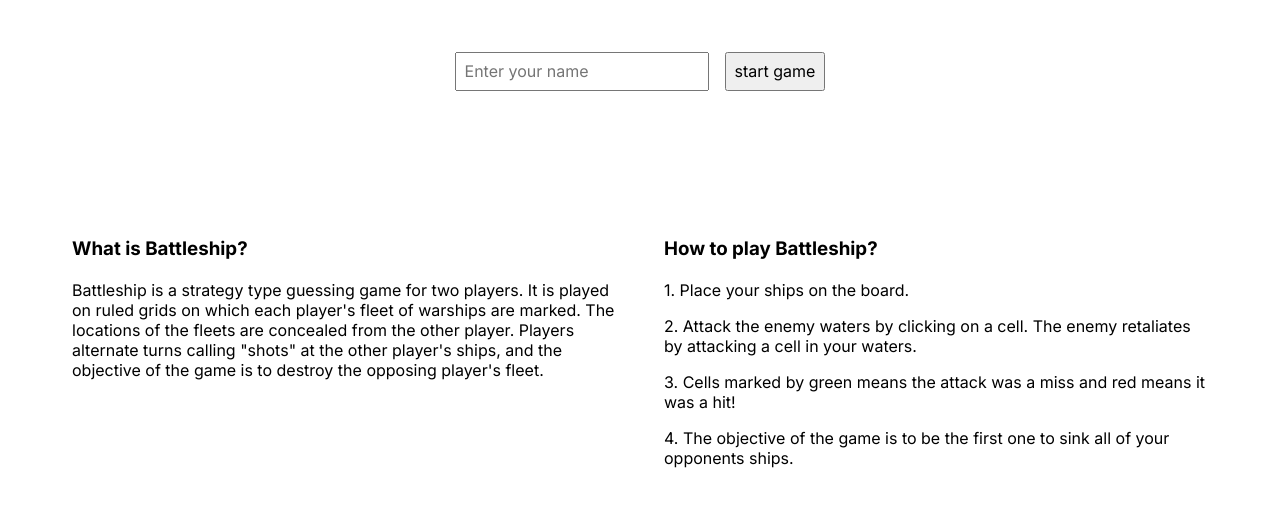
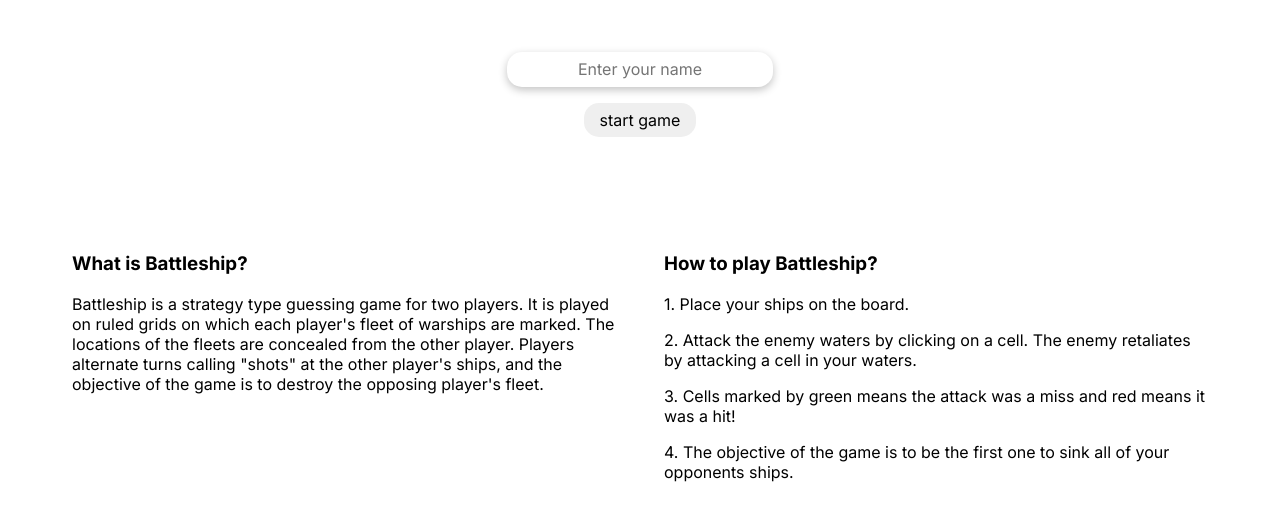
Before and after one commit to shravzzv/ODIN-Battleship-project, a website built with webpack: page dist/index.html in a window 1280 px wide. Shown: the part 131-657 px from the top of the page. Built offline with nearby package versions, Linux system fonts and the light colour scheme; a web font is replaced by a local one.

Commit message:
feat: Update start and end screen styles

```diff
--- a/src/Gameloop.js
+++ b/src/Gameloop.js
@@ -95,8 +95,6 @@ document.querySelector('.startForm').addEventListener('submit', gameLoop)
 
 /**
  * Bridge:
- * Complete start screen
- * Complete end screen
- * Make a ships placing component
+ * Make a ships placing component (take inspiration from others submissions)
  * Tie the game workflow together
  */
--- a/src/components/Endscreen.js
+++ b/src/components/Endscreen.js
@@ -4,7 +4,7 @@ const EndScreen = (isWon) => {
 
   const winText = document.createElement('h2')
   winText.className = 'winText'
-  winText.textContent = 'Congratultions! You won! 🎉'
+  winText.textContent = 'Congratulations! You won! 🎉 Wanna win again?'
 
   const lossText = document.createElement('h2')
   lossText.className = 'lossText'
--- a/src/components/StartScreen.js
+++ b/src/components/StartScreen.js
@@ -10,6 +10,7 @@ const StartScreen = () => {
   userNameInput.type = 'text'
   userNameInput.placeholder = 'Enter your name'
   userNameInput.setAttribute('required', 'true')
+  userNameInput.setAttribute('autoFocus', 'true')
   formEl.appendChild(userNameInput)
 
   const startBtn = document.createElement('input')
--- a/src/main.css
+++ b/src/main.css
@@ -25,10 +25,18 @@
   --padding-medium: 1rem;
   --padding-large: 1.5rem;
 
-  /* Board variables */
+  /* Buttons */
+  --btn-padding: 0.5rem 1rem;
+  --btn-border-radius: 15px;
+
+  /* Inputs */
+  --input-padding: 0.5rem 1rem;
+  --input-border-radius: 15px;
+
+  /* Board component */
   --board-size: 100%;
 
-  /* Cell variables */
+  /* Cell component */
   --cell-size: 9vmin;
   --cell-border-radius: 3px;
 }
@@ -64,6 +72,28 @@ ul {
   list-style-type: none;
   margin: 0;
   padding: 0;
+}
+
+button {
+  padding: var(--btn-padding);
+  border-radius: var(--btn-border-radius);
+  cursor: pointer;
+  text-align: center;
+  border: none;
+}
+
+input {
+  padding: var(--input-padding);
+  border-radius: var(--input-border-radius);
+  border: none;
+  text-align: center;
+  box-shadow: rgba(0, 0, 0, 0.24) 0px 3px 8px;
+  outline: none;
+}
+
+input[type='submit'] {
+  cursor: pointer;
+  box-shadow: none;
 }
 
 /* HEADER COMPONENT */
@@ -117,7 +147,7 @@ ul {
 /* FOOTER */
 .footer {
   text-align: center;
-  margin: 2em auto;
+  margin: 0 auto 2em auto;
   padding: var(--padding-large);
 }
 
@@ -147,27 +177,14 @@ ul {
   display: flex;
   align-items: center;
   justify-content: center;
+  flex-direction: column;
   gap: 1em;
-}
-
-.userNameInput {
-  padding: var(--padding-small);
-}
-
-.startGameBtn {
-  padding: var(--padding-small);
-  cursor: pointer;
 }
 
 /* END SCREEN */
 .endScreen {
   text-align: center;
   padding: var(--padding-large);
-}
-
-.restart {
-  padding: var(--padding-small);
-  cursor: pointer;
 }
 
 /* TABLET & DESKTOP DISPLAYS */
@@ -229,6 +246,8 @@ ul {
     flex: 1;
     padding: var(--padding-large);
   }
+
+  /* START SCREEN */
 }
 
 /* KEYFRAMES */
```
Also changed, not shown: dist/main.js.
